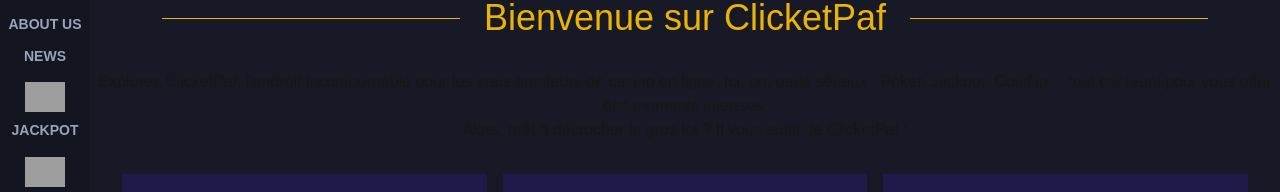
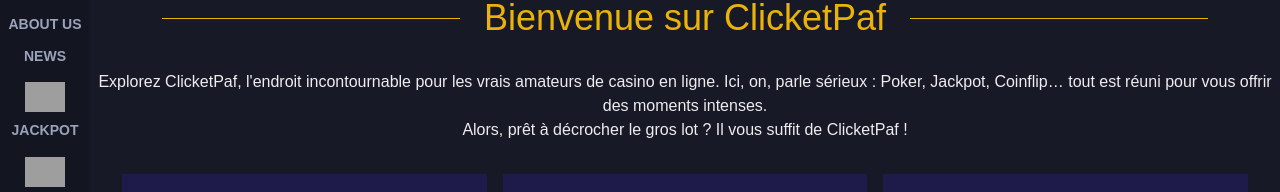
Before and after one commit to FaziGIT/clicketpaf, a Next.js app: page / in a window 1280 px wide. Shown: the part 130-322 px from the top of the page. Built offline with nearby package versions, Linux system fonts and the light colour scheme; grey boxes are pictures that could not be loaded.

Commit message:
fix default color

```diff
--- a/src/app/globals.css
+++ b/src/app/globals.css
@@ -8,13 +8,6 @@
   --sidebar-img: rgba(255, 199, 1, 0.1);
 }
 
-@media (prefers-color-scheme: dark) {
-  :root {
-    --background: #0a0a0a;
-    --foreground: #ededed;
-  }
-}
-
 body {
   color: var(--foreground);
   background: var(--background);
--- a/src/app/page.tsx
+++ b/src/app/page.tsx
@@ -8,7 +8,7 @@
         </div>
 
         <div className="text-center py-4 px-5 lg:px-0">
-          <p>
+          <p className="text-txt-soft-white">
             Explorez ClicketPaf, l&apos;endroit incontournable pour les vrais amateurs de casino en ligne. Ici, on,
             parle sérieux : Poker, Jackpot, Coinflip… tout est réuni pour vous offrir des moments intenses.
             <br/>Alors, prêt à décrocher le gros lot ? Il vous suffit de ClicketPaf !
--- a/tailwind.config.ts
+++ b/tailwind.config.ts
@@ -15,7 +15,8 @@
         'txt-dark-blue': '#9BA3BA',
         'main-dark-blue': '#181927',
         'card-dark-blue': '#000022',
-        'img-yellow': "var(--sidebar-img)"
+        'img-yellow': "var(--sidebar-img)",
+        'txt-soft-white' : "#ededed"
       },
       fontFamily: {
         'display': ['Oswald'],
```
